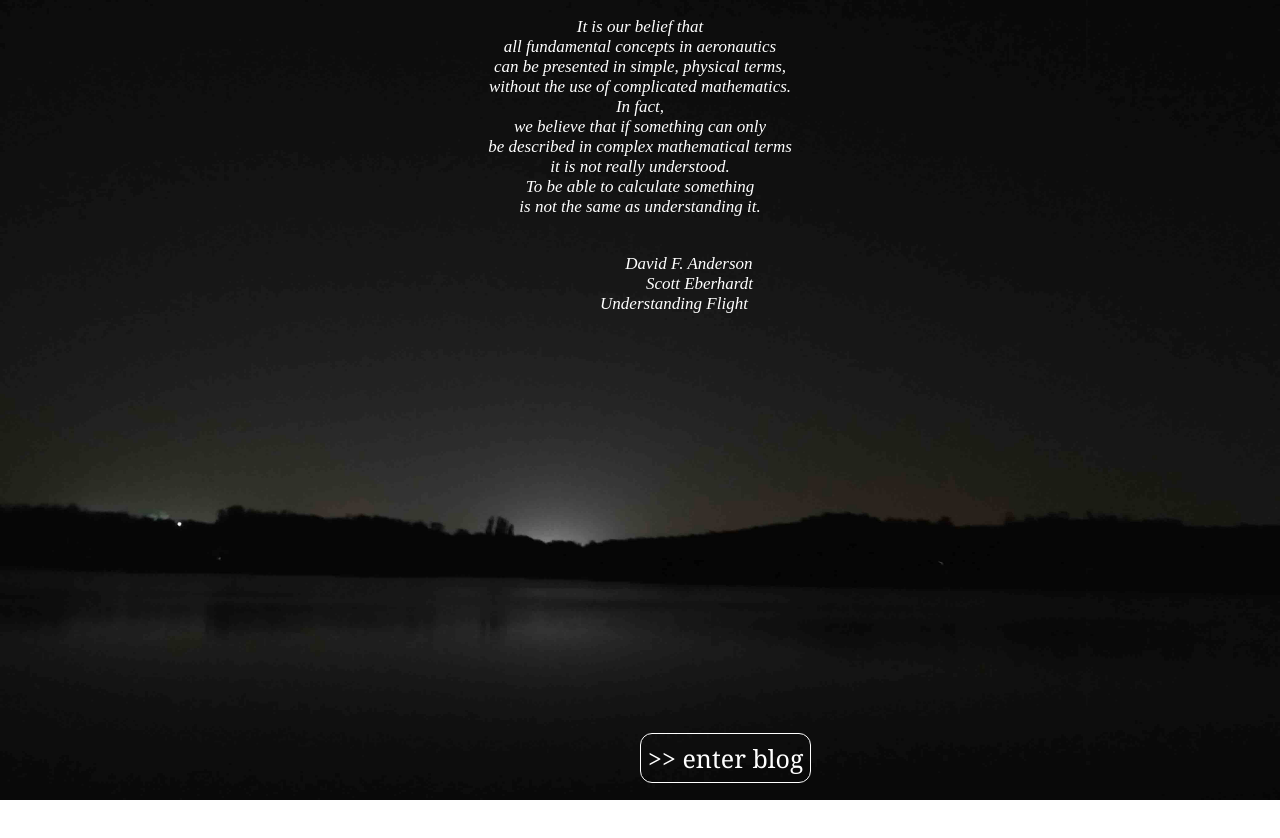
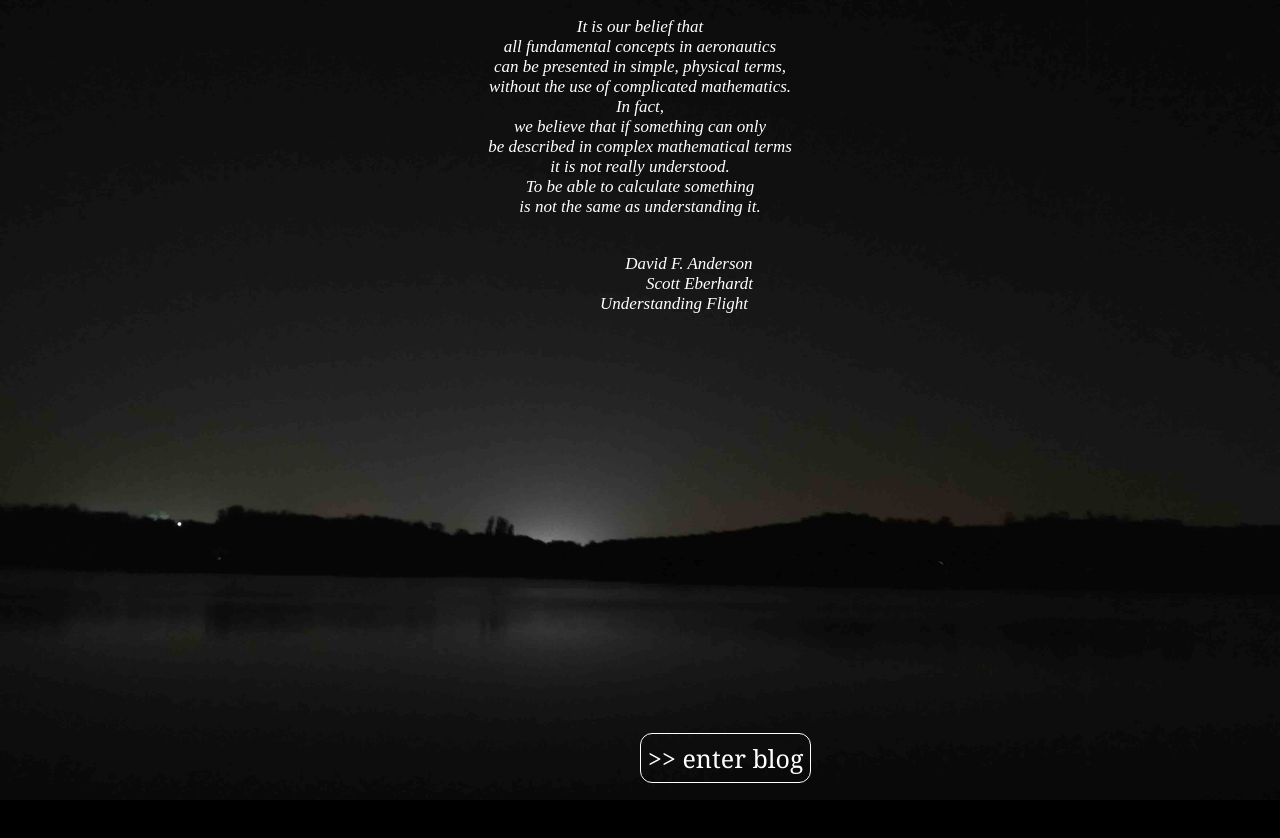
Before and after one commit to fuzihaofzh/maplewizard.github.io, a plain HTML site: page index.html in a window 1280 px wide. Drawn offline with Linux system fonts and the light colour scheme.

Commit message:
change backgroud color

```diff
--- a/index.html
+++ b/index.html
@@ -3,7 +3,7 @@
   <head>
 	<!--<meta http-equiv="refresh" content="0;url=http://www.fuzihao.org/blog">-->
   </head>
-  <body>
+  <body style="background:#000000">
 	<meta charset="utf-8">
     <style type="text/css">
       a:link {color: #FFFFFF} /* 未访问的链接 */
```
